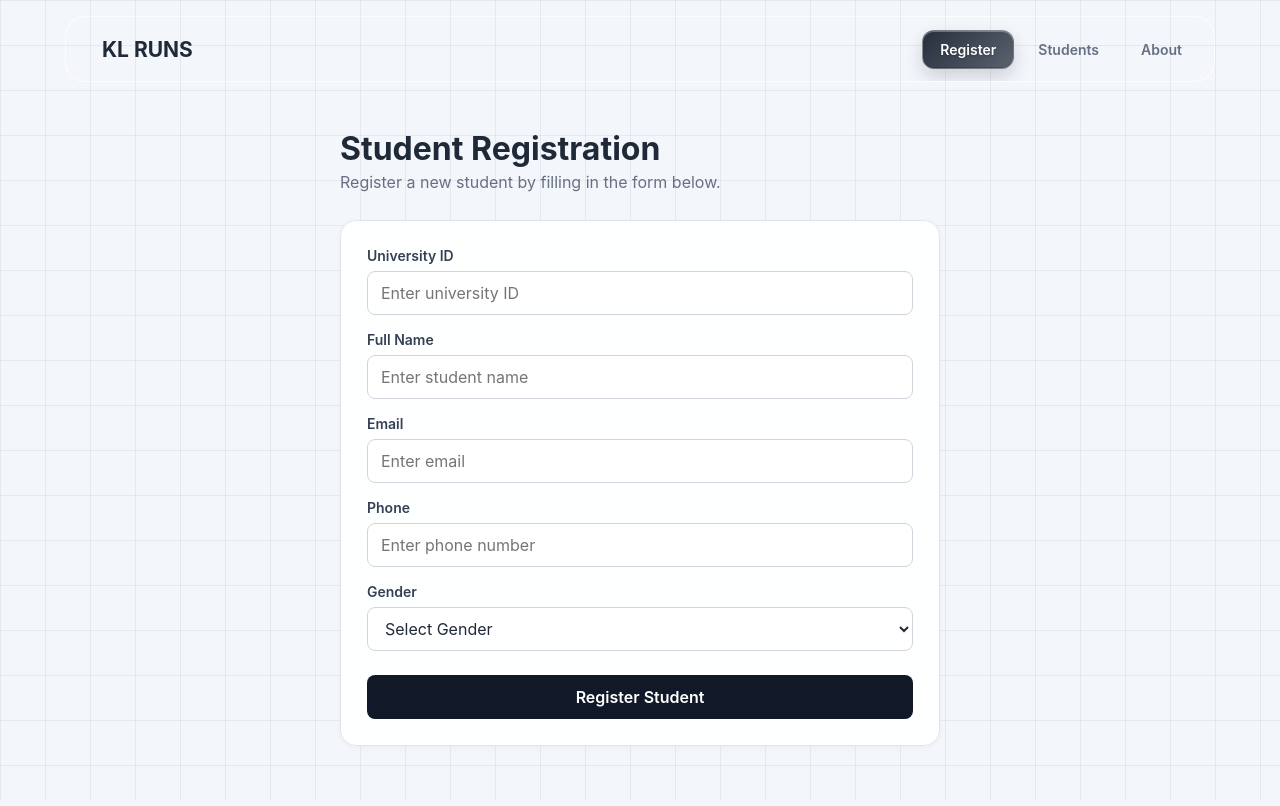
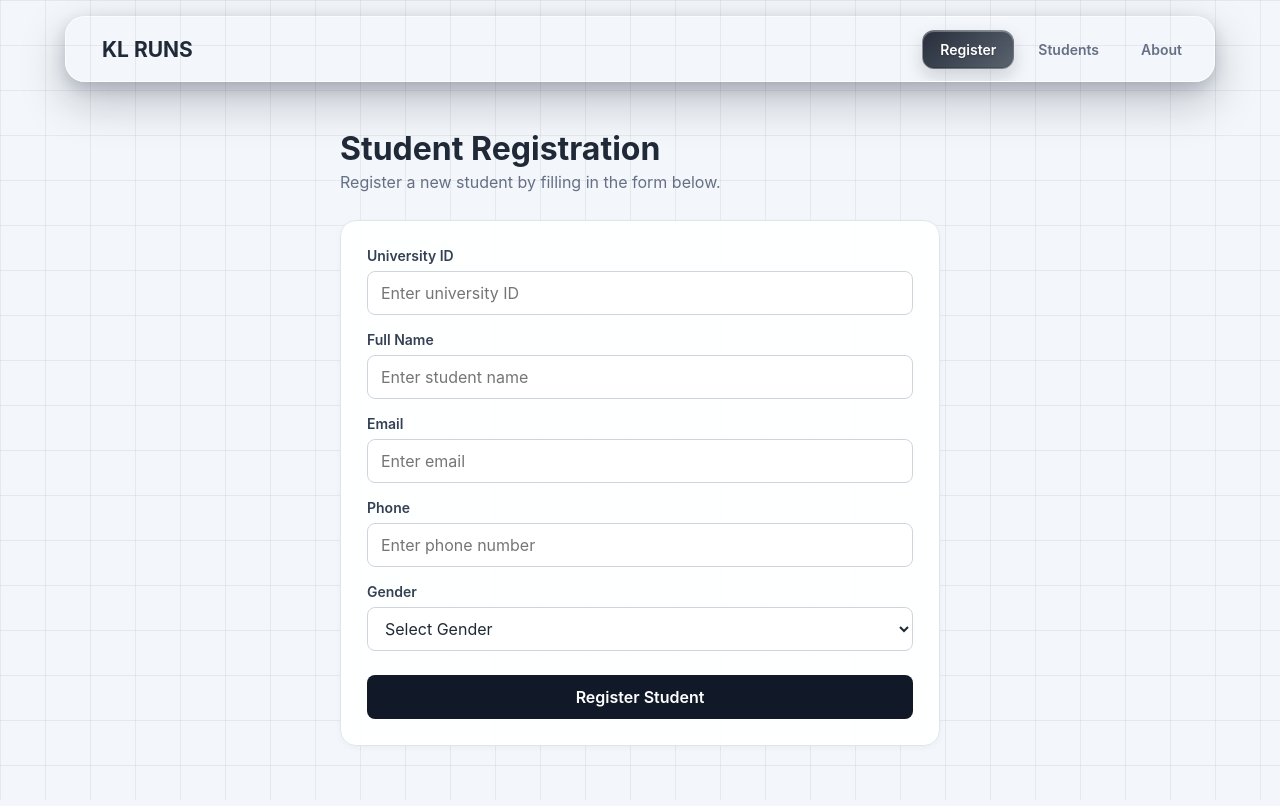
Before and after one commit to sairahul5/klrun, a React app: page / in a window 1280 px wide. Built offline with nearby package versions, Linux system fonts and the light colour scheme; the HTML template or start-up script is replaced by a standard one.

Commit message:
nav chnage

```diff
--- a/src/App.css
+++ b/src/App.css
@@ -1745,12 +1745,15 @@ td {
   color: blue;
 }
 
-/* TEST - REMOVE WHITE GLASS EFFECT */
+
 .navbar {
   background: rgba(243, 246, 250, 0.75) !important;
   backdrop-filter: none !important;
   -webkit-backdrop-filter: none !important;
-  box-shadow: none !important;
+
+  box-shadow:
+  0 18px 45px rgba(15, 23, 42, 0.25),
+  0 6px 15px rgba(15, 23, 42, 0.16) !important;
 }
 
 .navbar::before,
```
